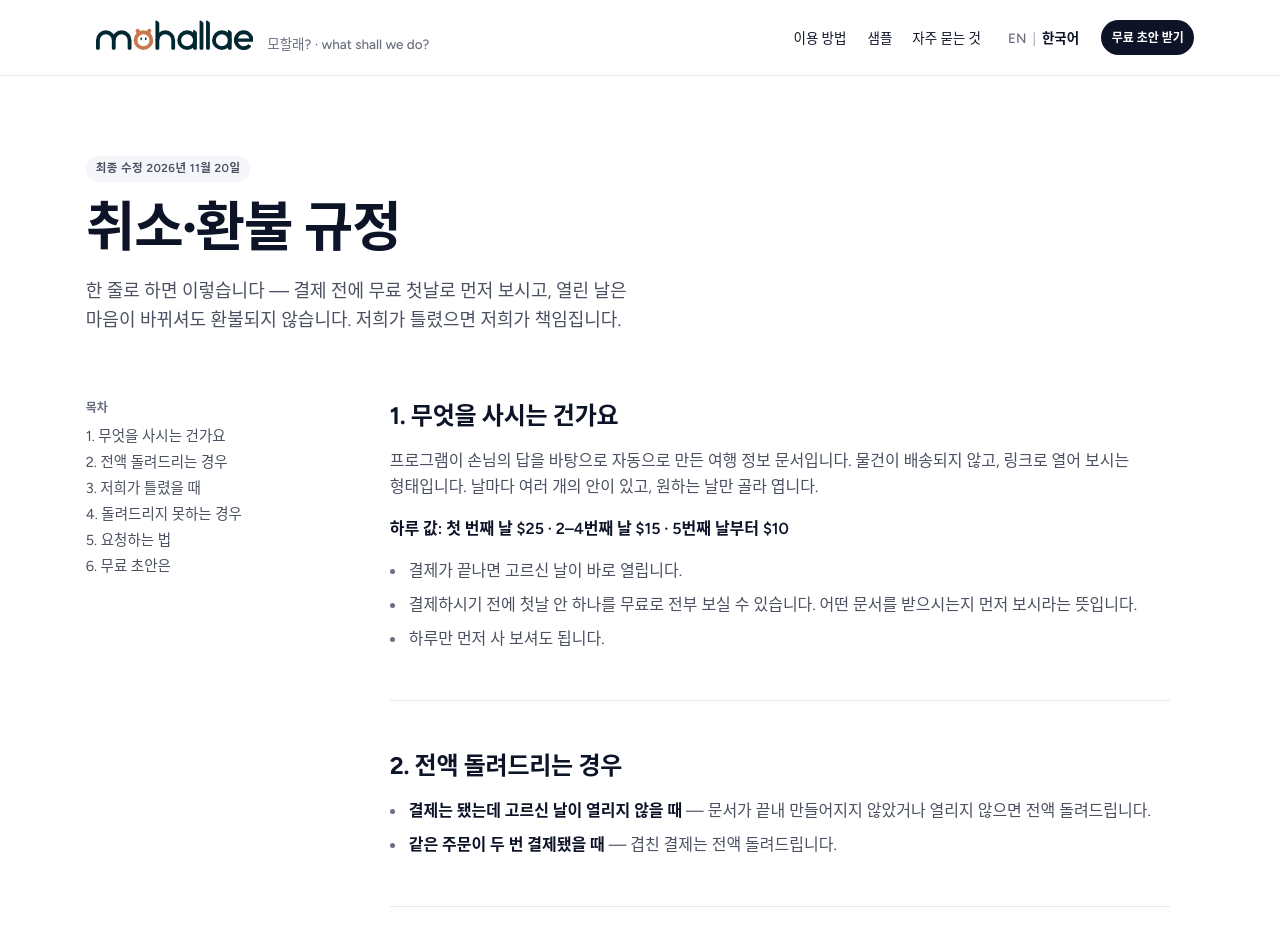
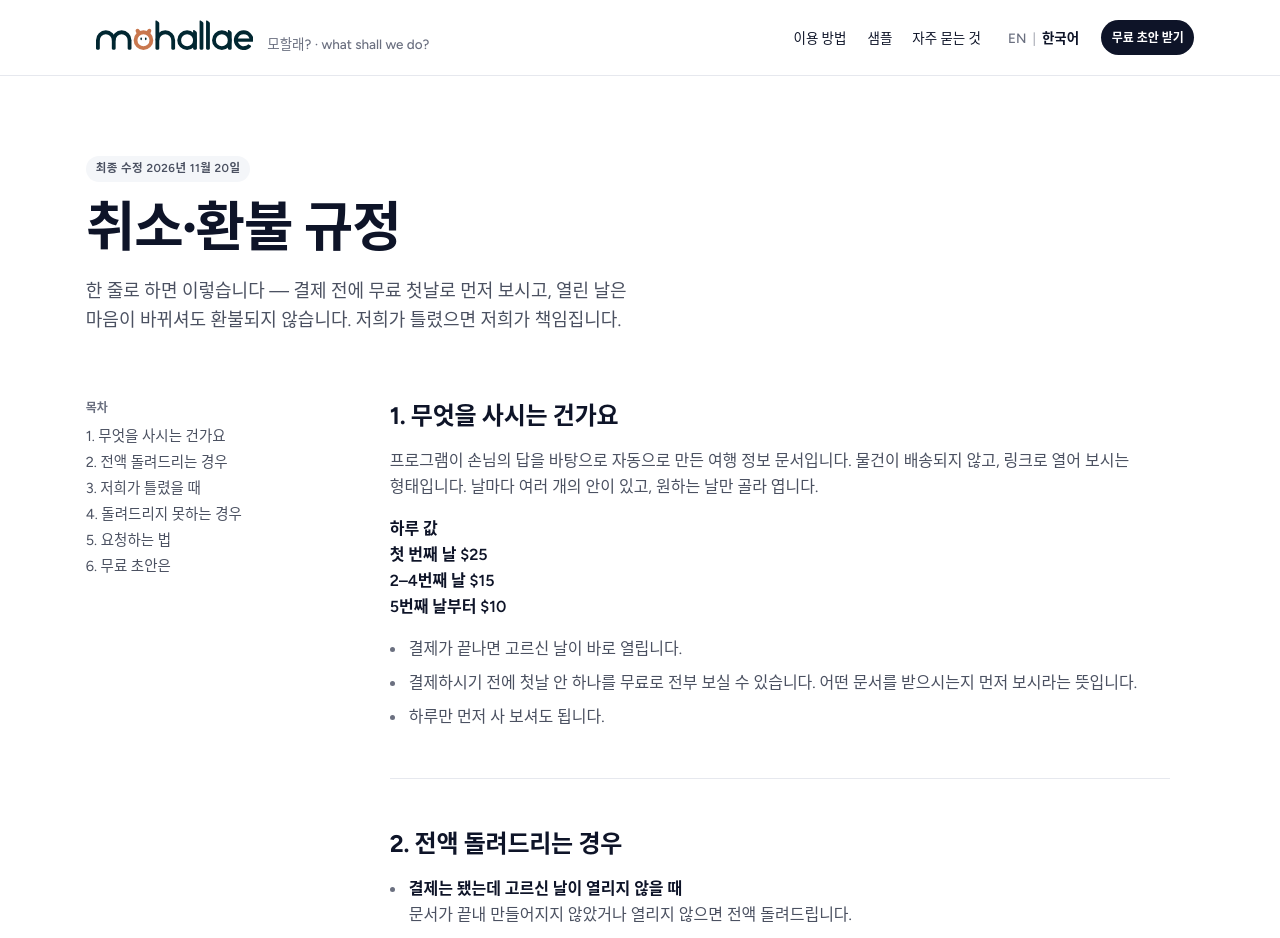
Before and after one commit to ssunie2/korea-travel-consulting, a Next.js app: page /mohallae/refund in a window 1280 px wide. Shown: the top 938 px of the page. Built offline with nearby package versions, Linux system fonts and the light colour scheme.

Commit message:
환불 규정: 하루 값을 한 줄에 하나씩, 전액 환불 두 줄은 설명을 다음 줄로 (써니 2026-11-20)
Co-Authored-By: Claude Opus 5.5 <noreply@anthropic.com>
Claude-Session: https://claude.ai/code/session_01CK9SJJKhQ5fY79STu7o9vx

```diff
--- a/app/mohallae/refund/page.tsx
+++ b/app/mohallae/refund/page.tsx
@@ -46,7 +46,13 @@ export default async function RefundPage({ searchParams }: PageProps<"/mohallae/
         {CONTACT_EMAIL}
       </a>
     ),
-    "{가격}": plans.days.ladder[lang].join(" · "),
+    // 한 줄에 하나씩 (써니 2026-11-20 "점 기준으로 밑줄로 내려줘")
+    "{가격}": plans.days.ladder[lang].map((line, i) => (
+      <Fragment key={i}>
+        {i > 0 && <br />}
+        {line}
+      </Fragment>
+    )),
   };
   const say = (s: string) => <Inline text={s} fill={fill} />;
 
@@ -111,23 +117,30 @@ function BlockView({ block, say }: { block: Block; say: (s: string) => ReactNode
 }
 
 /**
- * 글 한 줄을 그린다. **굵게** 는 굵은 글씨로, {메일} · {가격} 은 fill 에 있는 것으로 바꾼다.
+ * 글을 그린다. \n 은 줄 바꿈, **굵게** 는 굵은 글씨, {메일} · {가격} 은 fill 에 있는 것으로 바꾼다.
  * 짝이 안 맞는 ** 나 모르는 {…} 는 글자 그대로 둔다 — 고치다 실수해도 화면이 깨지지 않게.
  */
 function Inline({ text, fill }: { text: string; fill: Record<string, ReactNode> }) {
   const withFill = (s: string) =>
     s.split(/(\{[^{}]+\})/).map((part, i) => <Fragment key={i}>{part in fill ? fill[part] : part}</Fragment>);
+  const line = (s: string) =>
+    s.split(/(\*\*[^*]+\*\*)/).map((part, i) =>
+      part.startsWith("**") && part.endsWith("**") && part.length > 4 ? (
+        <strong key={i} className="font-semibold text-[var(--m-ink)]">
+          {withFill(part.slice(2, -2))}
+        </strong>
+      ) : (
+        <Fragment key={i}>{withFill(part)}</Fragment>
+      ),
+    );
   return (
     <>
-      {text.split(/(\*\*[^*]+\*\*)/).map((part, i) =>
-        part.startsWith("**") && part.endsWith("**") && part.length > 4 ? (
-          <strong key={i} className="font-semibold text-[var(--m-ink)]">
-            {withFill(part.slice(2, -2))}
-          </strong>
-        ) : (
-          <Fragment key={i}>{withFill(part)}</Fragment>
-        ),
-      )}
+      {text.split("\n").map((s, i) => (
+        <Fragment key={i}>
+          {i > 0 && <br />}
+          {line(s)}
+        </Fragment>
+      ))}
     </>
   );
 }
--- a/app/mohallae/refund/text-en.ts
+++ b/app/mohallae/refund/text-en.ts
@@ -5,7 +5,7 @@ import type { RefundText } from "./text";
  * 한국어 글과 절(section)의 순서 · id 를 똑같이 맞춰 주세요.
  *
  *   "글" → 문단 · ["글", "글"] → 점 목록 · { note: "글" } → 회색 상자
- *   **굵게** · {메일} → 연락 메일 · {가격} → 하루 값
+ *   **굵게** · \n → 줄 바꿈 · {메일} → 연락 메일 · {가격} → 하루 값(한 줄에 하나씩)
  */
 const en: RefundText = {
   updated: "20 November 2026",
@@ -20,7 +20,7 @@ const en: RefundText = {
       title: "1. What you're buying",
       body: [
         "A travel information document our program writes from your answers. Nothing ships to you — you open it at a link. Each day has several plans, and you open only the days you choose.",
-        "**Price per day: {가격}**",
+        "**Price per day**\n**{가격}**",
         [
           "As soon as your payment goes through, the days you chose open.",
           "Before you pay, you can see one Day 1 plan in full, free — so you know what you are getting first.",
@@ -33,8 +33,8 @@ const en: RefundText = {
       title: "2. When you get all of it back",
       body: [
         [
-          "**Your payment went through but your days did not open** — if the document never got made, or will not open, you get all of it back.",
-          "**You were charged twice for the same order** — we refund the extra charge in full.",
+          "**Your payment went through but your days did not open**\nIf the document never got made, or will not open, you get all of it back.",
+          "**You were charged twice for the same order**\nWe refund the extra charge in full.",
         ],
       ],
     },
--- a/app/mohallae/refund/text-ko.ts
+++ b/app/mohallae/refund/text-ko.ts
@@ -16,9 +16,10 @@ import type { RefundText } from "./text";
  *   { note: "글" }           → 회색 상자 (중요한 안내)
  *
  * 글 안에 쓸 수 있는 것
- *   **이렇게**    → 굵은 글씨
+ *   **이렇게**    → 굵은 글씨 (한 줄 안에서만)
+ *   \n            → 줄 바꿈 (다음 줄로 내리기)
  *   {메일}        → 연락 메일 주소 (링크로 바뀝니다. 주소는 content.ts 의 CONTACT_EMAIL)
- *   {가격}        → 하루 값 (첫 화면 가격표와 같은 값으로 바뀝니다)
+ *   {가격}        → 하루 값, 한 줄에 하나씩 (첫 화면 가격표와 같은 값으로 바뀝니다)
  *
  * 다 고쳤으면 맨 위 updated(최종 수정 날짜)도 바꿔 주세요.
  */
@@ -35,7 +36,7 @@ const ko: RefundText = {
       title: "1. 무엇을 사시는 건가요",
       body: [
         "프로그램이 손님의 답을 바탕으로 자동으로 만든 여행 정보 문서입니다. 물건이 배송되지 않고, 링크로 열어 보시는 형태입니다. 날마다 여러 개의 안이 있고, 원하는 날만 골라 엽니다.",
-        "**하루 값: {가격}**",
+        "**하루 값**\n**{가격}**",
         [
           "결제가 끝나면 고르신 날이 바로 열립니다.",
           "결제하시기 전에 첫날 안 하나를 무료로 전부 보실 수 있습니다. 어떤 문서를 받으시는지 먼저 보시라는 뜻입니다.",
@@ -48,8 +49,8 @@ const ko: RefundText = {
       title: "2. 전액 돌려드리는 경우",
       body: [
         [
-          "**결제는 됐는데 고르신 날이 열리지 않을 때** — 문서가 끝내 만들어지지 않았거나 열리지 않으면 전액 돌려드립니다.",
-          "**같은 주문이 두 번 결제됐을 때** — 겹친 결제는 전액 돌려드립니다.",
+          "**결제는 됐는데 고르신 날이 열리지 않을 때**\n문서가 끝내 만들어지지 않았거나 열리지 않으면 전액 돌려드립니다.",
+          "**같은 주문이 두 번 결제됐을 때**\n겹친 결제는 전액 돌려드립니다.",
         ],
       ],
     },
```
